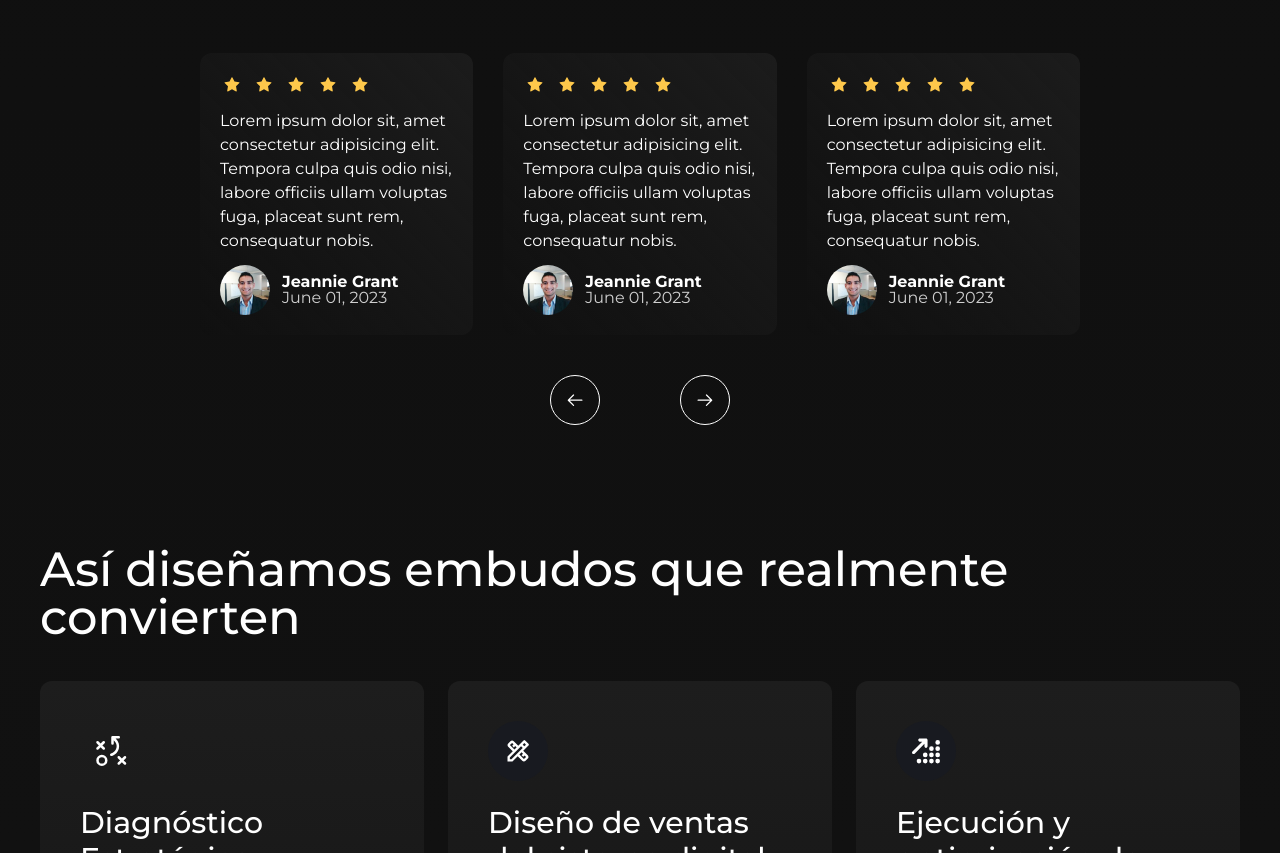
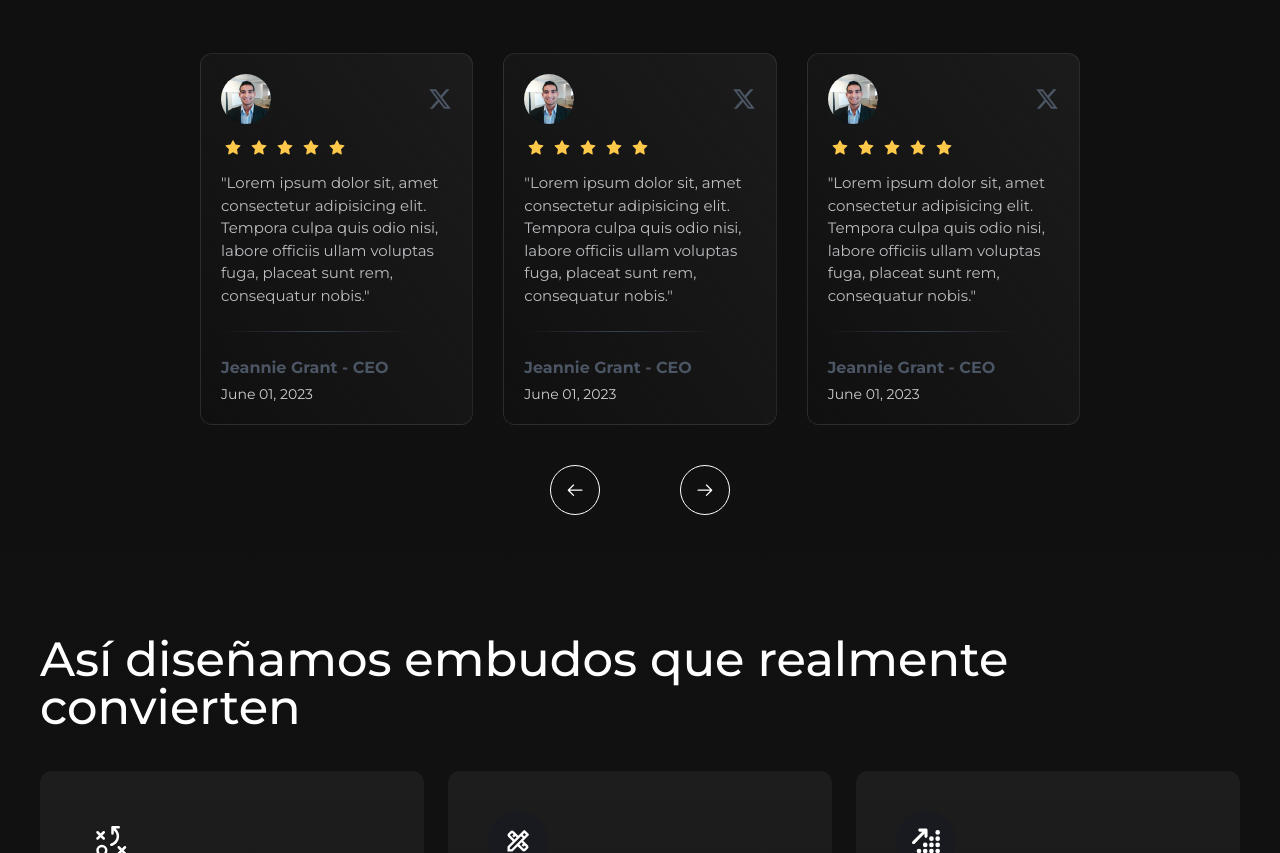
Before and after one commit to isAlvarezDev/tall-giardini, an Astro site: page / in a window 1280 px wide. Shown: the part 4456-5309 px from the top of the page. Built offline with nearby package versions, Linux system fonts and the light colour scheme; Astro itself is replaced by a stand-in of ours.

Commit message:
Modified card styles from Reviews.tsx

```diff
--- a/src/components/react/Reviews.tsx
+++ b/src/components/react/Reviews.tsx
@@ -11,56 +11,73 @@ import 'swiper/css';
 import 'swiper/css/navigation';
 import SplitType from 'split-type'
 import gsap from 'gsap'
+import { FaXTwitter } from 'react-icons/fa6'
 
 
 const reviews = [
   {
-    name: 'Jeannie Grant',
+    name: 'Jeannie Grant - CEO',
     date: 'June 01, 2023',
     img: './person.jpg',
-    text: 'Lorem ipsum dolor sit, amet consectetur adipisicing elit. Tempora culpa quis odio nisi, labore officiis ullam voluptas fuga, placeat sunt rem, consequatur nobis.',
+    text: '"Lorem ipsum dolor sit, amet consectetur adipisicing elit. Tempora culpa quis odio nisi, labore officiis ullam voluptas fuga, placeat sunt rem, consequatur nobis."',
+    href: '#',
+    icon: <FaXTwitter />
   },
   {
-    name: 'Jeannie Grant',
+    name: 'Jeannie Grant - CEO',
     date: 'June 01, 2023',
     img: './person.jpg',
-    text: 'Lorem ipsum dolor sit, amet consectetur adipisicing elit. Tempora culpa quis odio nisi, labore officiis ullam voluptas fuga, placeat sunt rem, consequatur nobis.',
+    text: '"Lorem ipsum dolor sit, amet consectetur adipisicing elit. Tempora culpa quis odio nisi, labore officiis ullam voluptas fuga, placeat sunt rem, consequatur nobis."',
+    href: '#',
+    icon: <FaXTwitter />
   },
   {
-    name: 'Jeannie Grant',
+    name: 'Jeannie Grant - CEO',
     date: 'June 01, 2023',
     img: './person.jpg',
-    text: 'Lorem ipsum dolor sit, amet consectetur adipisicing elit. Tempora culpa quis odio nisi, labore officiis ullam voluptas fuga, placeat sunt rem, consequatur nobis.',
+    text: '"Lorem ipsum dolor sit, amet consectetur adipisicing elit. Tempora culpa quis odio nisi, labore officiis ullam voluptas fuga, placeat sunt rem, consequatur nobis."',
+    href: '#',
+    icon: <FaXTwitter />
   },
   {
-    name: 'Jeannie Grant',
+    name: 'Jeannie Grant - CEO',
     date: 'June 01, 2023',
     img: './person.jpg',
-    text: 'Lorem ipsum dolor sit, amet consectetur adipisicing elit. Tempora culpa quis odio nisi, labore officiis ullam voluptas fuga, placeat sunt rem, consequatur nobis.',
+    text: '"Lorem ipsum dolor sit, amet consectetur adipisicing elit. Tempora culpa quis odio nisi, labore officiis ullam voluptas fuga, placeat sunt rem, consequatur nobis."',
+    href: '#',
+    icon: <FaXTwitter />
   },
   {
-    name: 'Jeannie Grant',
+    name: 'Jeannie Grant - CEO',
     date: 'June 01, 2023',
     img: './person.jpg',
-    text: 'Lorem ipsum dolor sit, amet consectetur adipisicing elit. Tempora culpa quis odio nisi, labore officiis ullam voluptas fuga, placeat sunt rem, consequatur nobis.',
+    text: '"Lorem ipsum dolor sit, amet consectetur adipisicing elit. Tempora culpa quis odio nisi, labore officiis ullam voluptas fuga, placeat sunt rem, consequatur nobis."',
+    href: '#',
+    icon: <FaXTwitter />
   },
   {
-    name: 'Jeannie Grant',
+    name: 'Jeannie Grant - CEO',
     date: 'June 01, 2023',
     img: './person.jpg',
-    text: 'Lorem ipsum dolor sit, amet consectetur adipisicing elit. Tempora culpa quis odio nisi, labore officiis ullam voluptas fuga, placeat sunt rem, consequatur nobis.',
+    text: '"Lorem ipsum dolor sit, amet consectetur adipisicing elit. Tempora culpa quis odio nisi, labore officiis ullam voluptas fuga, placeat sunt rem, consequatur nobis."',
+    href: '#',
+    icon: <FaXTwitter />
   },
   {
-    name: 'Jeannie Grant',
+    name: 'Jeannie Grant - CEO',
     date: 'June 01, 2023',
     img: './person.jpg',
-    text: 'Lorem ipsum dolor sit, amet consectetur adipisicing elit. Tempora culpa quis odio nisi, labore officiis ullam voluptas fuga, placeat sunt rem, consequatur nobis.',
+    text: '"Lorem ipsum dolor sit, amet consectetur adipisicing elit. Tempora culpa quis odio nisi, labore officiis ullam voluptas fuga, placeat sunt rem, consequatur nobis."',
+    href: '#',
+    icon: <FaXTwitter />
   },
   {
-    name: 'Jeannie Grant',
+    name: 'Jeannie Grant - CEO',
     date: 'June 01, 2023',
     img: './person.jpg',
-    text: 'Lorem ipsum dolor sit, amet consectetur adipisicing elit. Tempora culpa quis odio nisi, labore officiis ullam voluptas fuga, placeat sunt rem, consequatur nobis.',
+    text: '"Lorem ipsum dolor sit, amet consectetur adipisicing elit. Tempora culpa quis odio nisi, labore officiis ullam voluptas fuga, placeat sunt rem, consequatur nobis."',
+    href: '#',
+    icon: <FaXTwitter />
   },
 ]
 
@@ -177,22 +194,24 @@ const Reviews = () => {
           >
             {reviews.map((review, index) => (
               <SwiperSlide key={index}>
-                <div className='p-5 gap-3 w-full flex flex-col justify-start bg-gradient-to-tr from-transparent to-[#1c1c1c] rounded-xl'>
-                  <div className='flex justify-center items-center gap-2 w-min'>
+                <div className='p-5 gap-3 w-full flex flex-col justify-start bg-gradient-to-tr from-transparent to-[#1c1c1c] rounded-xl text-gray-600 hover:text-[#f8f8f8] transition-colors duration-500 border border-[#ffffff18]'>
+                  <div className='flex items-center justify-between'>
+                    <img className='w-[50px] h-[50px] rounded-full' src={review.img} alt={review.name} />
+                    <a href={review.href} className='text-2xl'>
+                      {review.icon}
+                    </a>
+                  </div>
+                  <div className='flex justify-center items-center gap-0.5 w-min'>
                     {Array(5).fill(0).map((_, i) => (
                       <div key={i} className='h-6 w-6 flex justify-center items-center text-[#FEC84B]'>
                         <GoStarFill />
                       </div>
                     ))}
                   </div>
-                  <p className='w-[100%]'>{review.text}</p>
-                  <div className='flex items-center gap-3'>
-                    <img className='w-[50px] h-[50px] rounded-full' src={review.img} alt={review.name} />
-                    <div>
-                      <p className='font-bold'>{review.name}</p>
-                      <p className='-mt-2 text-white/80'>{review.date}</p>
-                    </div>
-                  </div>
+                  <blockquote className='w-[100%] text-gray-200/80 text-[15px] text-pretty'>{review.text}</blockquote>
+                  <div className="my-3 h-px bg-gradient-to-r from-transparent via-gray-700 to-transparent w-48"></div>
+                    <p className='font-bold text-sm md:text-base'>{review.name}</p>
+                    <time className='-mt-2 text-white/80 text-sm'>{review.date}</time>
                 </div>
               </SwiperSlide>))}
 
```
